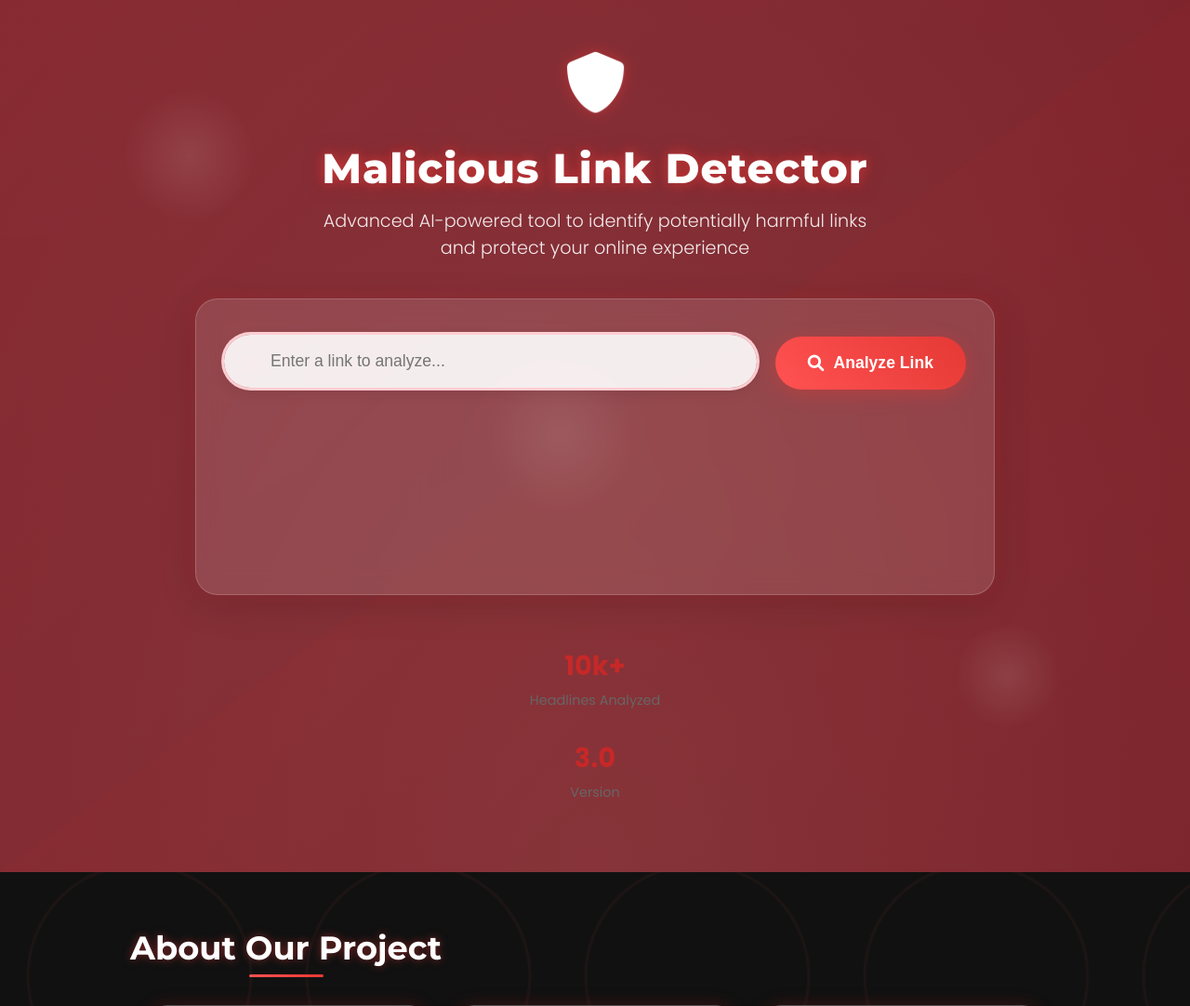
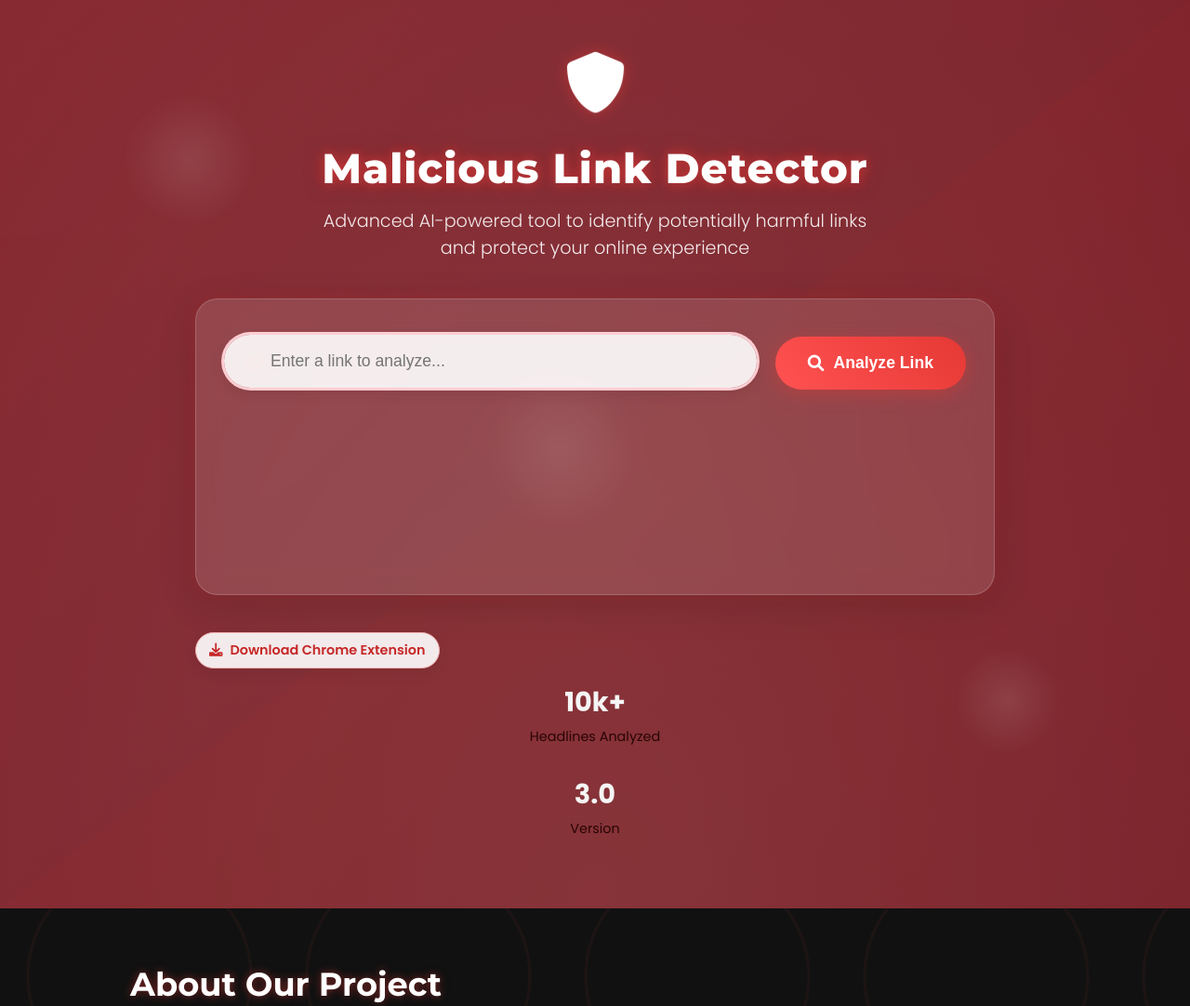
Before and after one commit to ParshwaShah1712/-updated-clickbait-detection-api, a Flask app: page / in a window 1280 px wide. Shown: the top 1082 px of the page at 93% size. Run offline with Flask 2, Linux system fonts and the light colour scheme; parts of the project's set-up code (start-up, migrations or seed data) failed here and were passed over.

Commit message:
Added download button for Chrome extension on the web page

```diff
--- a/working model/app.py
+++ b/working model/app.py
@@ -1,8 +1,11 @@
-from flask import Flask, request, jsonify, render_template
-import pickle
-import re
-from bs4 import BeautifulSoup
-from flask_cors import CORS
+from flask import Flask, request, jsonify, render_template, send_file #(send_file for zip file download- derived)
+import pickle # for model loading
+import re # for text cleaning
+from bs4 import BeautifulSoup # for HTML parsing
+from flask_cors import CORS  # for CORS
+from pathlib import Path   # for zip file download (derived from docs/AI help)
+from io import BytesIO   # for zip file download (derived from docs/AI help)
+import zipfile  # for zip file download (derived from docs/AI help)
 
 app = Flask(__name__)
 # Allow all origins during development to support chrome-extension:// origin and preflight
@@ -94,5 +97,34 @@ def extract_and_predict():
 	results = ["Malicious" if p == 1 else "Safe" for p in preds]
 	return jsonify({"buttons": texts, "results": results})
 
+
+# NOTE: This route auto-generates a ZIP of the Chrome Extension for manual download.
+# Derived from standard Flask zip download pattern (referenced from docs/AI help).
+
+
+@app.route("/download_extension")
+def download_extension():
+    # Package the chrome_extension folder into a zip and send as attachment
+    project_root = Path(__file__).resolve().parent.parent
+    ext_dir = project_root / "chrome_extension"
+    if not ext_dir.exists():
+        return jsonify({"error": "Extension folder not found."}), 404
+
+    buffer = BytesIO()
+    with zipfile.ZipFile(buffer, "w", zipfile.ZIP_DEFLATED) as zf:
+        for path in ext_dir.rglob("*"):
+            if path.is_file():
+                # Store paths inside zip relative to chrome_extension/
+                arcname = Path("chrome_extension") / path.relative_to(ext_dir)
+                zf.write(path, arcname.as_posix())
+    buffer.seek(0)
+    return send_file(
+        buffer,
+        as_attachment=True,
+        download_name="clickbait_chrome_extension.zip",
+        mimetype="application/zip",
+    )
+
+
 if __name__ == "__main__":
 	app.run(debug=True)
--- a/working model/static/style.css
+++ b/working model/static/style.css
@@ -466,6 +466,39 @@ input:focus {
   box-shadow: 0 3px 15px rgba(229, 57, 53, 0.3);
 }
 
+/* Secondary small button and placement for Download CTA */
+.download-cta {
+  margin-top: 10px;
+  text-align: left;
+}
+
+.secondary-button {
+  background: rgba(255, 255, 255, 0.9);
+  color: #c62828;
+  border: 1px solid #f1b3b3;
+  padding: 10px 16px;
+  border-radius: 40px;
+  font-size: 0.95rem;
+  font-weight: 600;
+  display: inline-flex;
+  align-items: center;
+  gap: 8px;
+  text-decoration: none;
+  box-shadow: 0 6px 14px rgba(0,0,0,0.06);
+  transition: transform 0.2s ease, box-shadow 0.2s ease, background 0.2s ease;
+}
+
+.secondary-button:hover {
+  transform: translateY(-2px);
+  box-shadow: 0 10px 18px rgba(0,0,0,0.08);
+  background: #fff;
+}
+
+.secondary-button.small {
+  padding: 8px 14px;
+  font-size: 0.9rem;
+}
+
 /* Result Container */
 .result-container {
   min-height: 150px;
@@ -617,13 +650,13 @@ input:focus {
 .stat-value {
   font-size: 1.8rem;
   font-weight: 700;
-  color: var(--primary-dark);
+  color: whitesmoke;
   margin-bottom: 5px;
 }
 
 .stat-label {
   font-size: 0.9rem;
-  color: #666;
+  color: rgb(41, 5, 5);
 }
 
 /* About Section */
--- a/working model/templates/index.html
+++ b/working model/templates/index.html
@@ -65,6 +65,7 @@
                         </button>
                     </div>
 
+
                     <div class="result-container">
                         <div id="result-box" class="hidden">
                             <div class="result-header">
@@ -88,6 +89,12 @@
                     </div>
                 </div>
             </div>
+            <div class="download-cta">
+                <a href="{{ url_for('download_extension') }}" class="secondary-button small">
+                  <i class="fas fa-download"></i>
+                  Download Chrome Extension
+                </a>
+              </div>
                                 <div class="stat">
                                     <div class="stat-value">10k+</div>
                                     <div class="stat-label">Headlines Analyzed</div>
--- a/working model/train_model.py
+++ b/working model/train_model.py
@@ -57,6 +57,8 @@ model = LogisticRegression(
 model.fit(X, y)
 
 
+
+
 # Persist artifacts expected by the Flask app
 with open("model.pkl", "wb") as f_model:
     pickle.dump(model, f_model)
```
Also changed, not shown: 1 other file.
